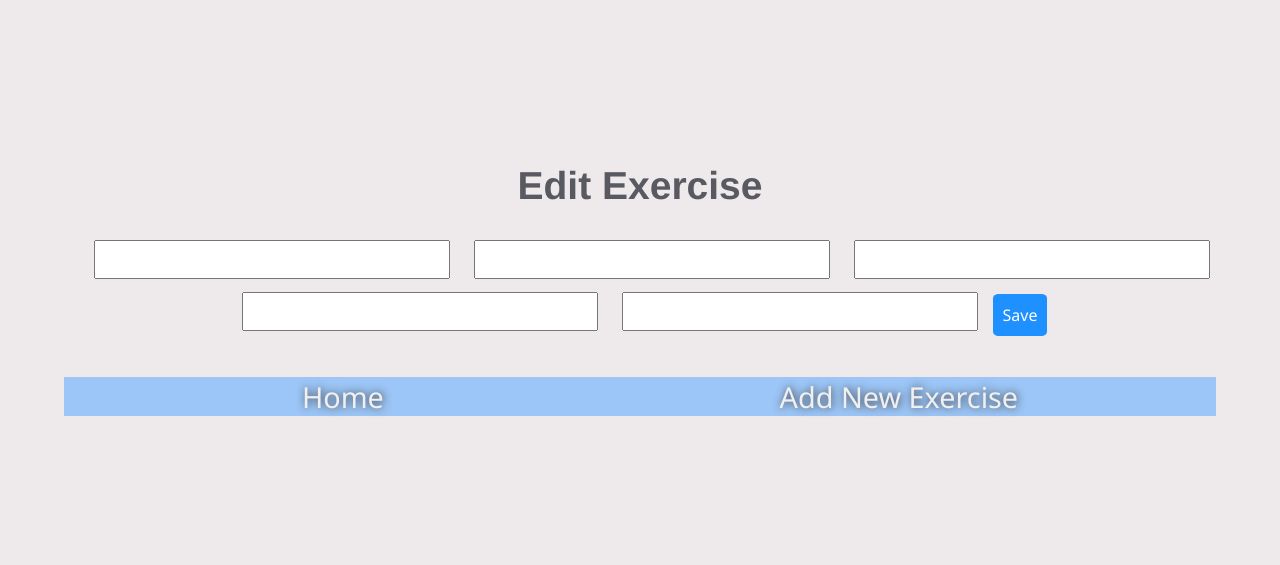
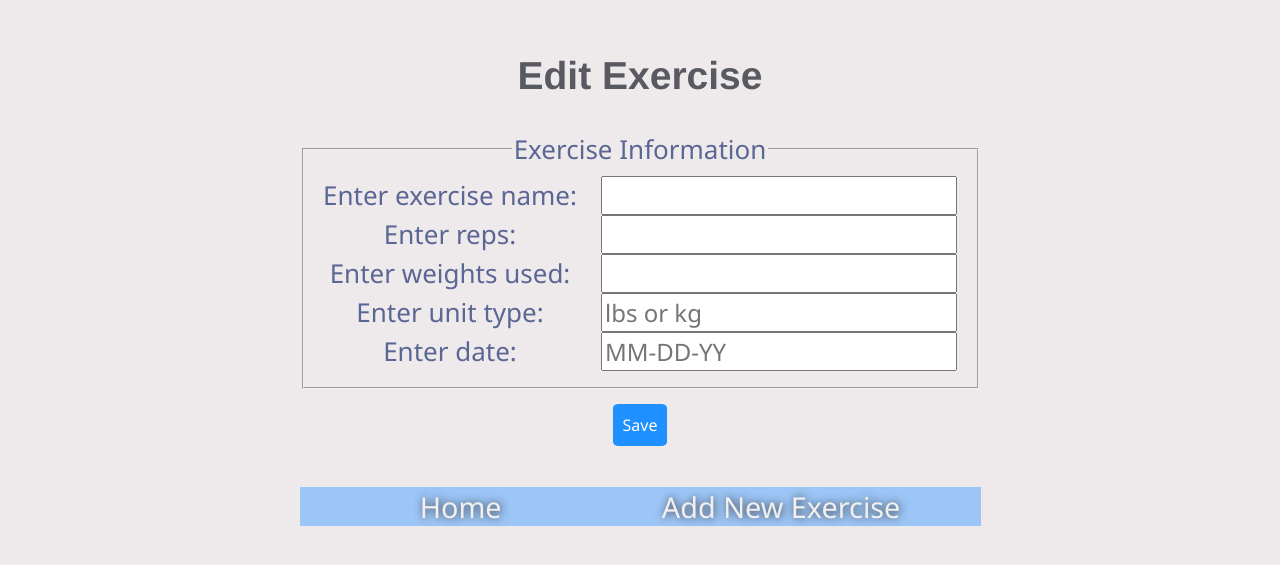
Before and after one commit to melissa-perez/peremeli_react, a React (Create React App) app: page /edit-exercise in a window 1280 px wide. Shown: the part 177-742 px from the top of the page. Built offline with nearby package versions, Linux system fonts and the light colour scheme.

Commit message:
Add UI changes and fix Edit/Create

```diff
--- a/src/App.css
+++ b/src/App.css
@@ -12,6 +12,11 @@ body{
   justify-content: center;
   font-size: calc(10px + 2vmin);
 }
+
+.exerciseform form{display: table;}
+.exerciseform p     { display: table-row;  }
+.exerciseform label { display: table-cell; }
+.exerciseform input { display: table-cell; }
 
 h1 {
   color:#4484CE;
@@ -43,10 +48,6 @@ th, td, tr, caption {
 td, fieldset, legend, label, input, button {
   color: #5A6794;
   font-family: 'Segoe UI', Tahoma, Geneva, Verdana, sans-serif;
-}
-
-legend {
-  background-color:ghostwhite;
 }
 
 th {
--- a/src/components/ExerciseForm.js
+++ b/src/components/ExerciseForm.js
@@ -1,68 +1,83 @@
 import React, { useState } from "react";
 
-function ExerciseForm({ addExercise }) {
-  const [name, setName] = useState("");
-  const [reps, setReps] = useState(0);
-  const [weight, setWeight] = useState(0);
-  const [unit, setUnit] = useState("");
-  const [date, setDate] = useState("");
-
+function ExerciseForm({ exerciseFunction, buttonText, exerciseToEdit }) {
+  const [name, setName] = useState(
+    exerciseToEdit === undefined ? "" : exerciseToEdit.name
+  );
+  const [reps, setReps] = useState(
+    exerciseToEdit === undefined ? 0 : exerciseToEdit.reps
+  );
+  const [weight, setWeight] = useState(
+    exerciseToEdit === undefined ? 0 : exerciseToEdit.weight
+  );
+  const [unit, setUnit] = useState(
+    exerciseToEdit === undefined ? "" : exerciseToEdit.unit
+  );
+  const [date, setDate] = useState(
+    exerciseToEdit === undefined ? "" : exerciseToEdit.date
+  );
   return (
     <div>
-      <form>
+      <form className="exerciseform">
         <fieldset>
           <legend>Exercise Information</legend>
-          <label>
-            Enter exercise name:
+          <p>
+            <label>Enter exercise name: </label>
             <input
               type="text"
               value={name}
               onChange={(e) => setName(e.target.value)}
             />
-          </label>
-          <label>
-            Enter reps:
+          </p>
+          <p>
+            <label>Enter reps: </label>
             <input
               type="Number"
               value={reps}
+              min="0"
               onChange={(e) => setReps(e.target.value)}
             />
-          </label>
-          <label>
-            Enter weights used:
+          </p>
+          <p>
+            <label>Enter weights used: </label>
             <input
               type="Number"
               value={weight}
+              min="0"
               onChange={(e) => setWeight(e.target.value)}
             />
-          </label>
-          <label>
-            Enter unit type:
+          </p>
+          <p>
+            <label>Enter unit type: </label>
             <input
               type="text"
               placeholder="lbs or kg"
               value={unit}
               onChange={(e) => setUnit(e.target.value)}
             />
-          </label>
-          <label>
-            Enter date:
+          </p>
+          <p>
+            <label>Enter date: </label>
             <input
               type="text"
               placeholder="MM-DD-YY"
               value={date}
               onChange={(e) => setDate(e.target.value)}
             />
-          </label>
+          </p>
         </fieldset>
         <button
           onClick={(e) => {
             const newExercise = { name, reps, weight, unit, date };
-            addExercise(newExercise);
+            if (exerciseToEdit !== undefined) {
+              exerciseFunction(newExercise, exerciseToEdit);
+            } else {
+              exerciseFunction(newExercise);
+            }
             e.preventDefault();
           }}
         >
-          Add
+          {buttonText}
         </button>
       </form>
     </div>
--- a/src/pages/CreatePage.js
+++ b/src/pages/CreatePage.js
@@ -24,7 +24,10 @@ export const CreatePage = () => {
   return (
     <div>
       <h2>Add Exercise</h2>
-      <ExerciseForm addExercise={addExercise}> </ExerciseForm>
+      <ExerciseForm
+        exerciseFunction={addExercise}
+        buttonText={"Add"}
+      ></ExerciseForm>
     </div>
   );
 };
--- a/src/pages/EditPage.js
+++ b/src/pages/EditPage.js
@@ -28,33 +28,57 @@ export const EditPage = ({ exerciseToEdit }) => {
   return (
     <div>
       <h2>Edit Exercise</h2>
+      <div>
+        <form className="exerciseform">
+          <fieldset>
+            <legend>Exercise Information</legend>
+            <p>
+              <label>Enter exercise name: </label>
               <input
                 type="text"
                 value={name}
                 onChange={(e) => setName(e.target.value)}
               />
+            </p>
+            <p>
+              <label>Enter reps: </label>
               <input
-        type="number"
+                type="Number"
                 value={reps}
                 min="0"
                 onChange={(e) => setReps(e.target.value)}
               />
+            </p>
+            <p>
+              <label>Enter weights used: </label>
               <input
-        type="number"
+                type="Number"
+                value={weight}
                 min="0"
-        value={weight}
                 onChange={(e) => setWeight(e.target.value)}
               />
+            </p>
+            <p>
+              <label>Enter unit type: </label>
               <input
                 type="text"
+                placeholder="lbs or kg"
                 value={unit}
                 onChange={(e) => setUnit(e.target.value)}
               />
+            </p>
+            <p>
+              <label>Enter date: </label>
               <input
                 type="text"
+                placeholder="MM-DD-YY"
                 value={date}
                 onChange={(e) => setDate(e.target.value)}
               />
+            </p>
+          </fieldset>
+        </form>
+      </div>
       <button onClick={editExercise}>Save</button>
     </div>
   );
```
Lines whose indentation alone changed are shown as unchanged.
